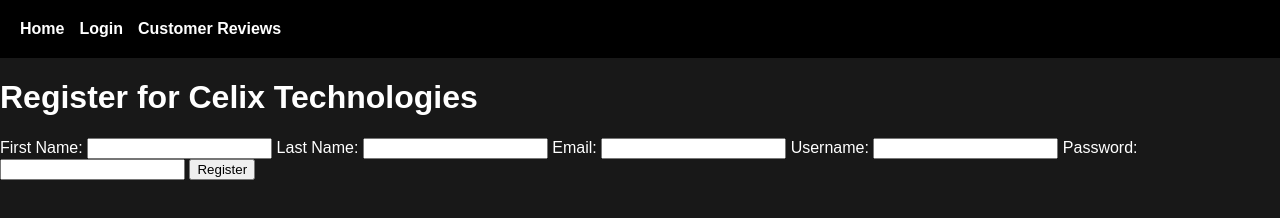
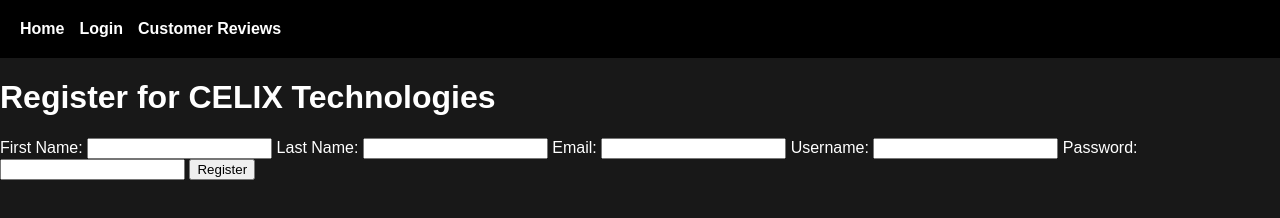
Before and after one commit to CELIX2001/CELIX, a website: page Public/register.html in a window 1280 px wide. Drawn offline with Linux system fonts and the light colour scheme.

Commit message:
update register.html

```diff
--- a/Public/register.html
+++ b/Public/register.html
@@ -4,7 +4,7 @@
     <meta charset="UTF-8">
     <meta name="viewport" content="width=device-width, initial-scale=1.0">
     <link rel="stylesheet" href="style.css">
-    <title>Register | Celix Technologies</title>
+    <title>Register | CELIX Technologies</title>
 </head>
 <body>
     <header>
@@ -15,7 +15,7 @@
         </nav>
     </header>
     <main>
-        <h1>Register for Celix Technologies</h1>
+        <h1>Register for CELIX Technologies</h1>
         <form action="CELIX-server" method="POST">
             <label for="fname">First Name:</label>
             <input type="text" id="fname" name="fname" required>
```
